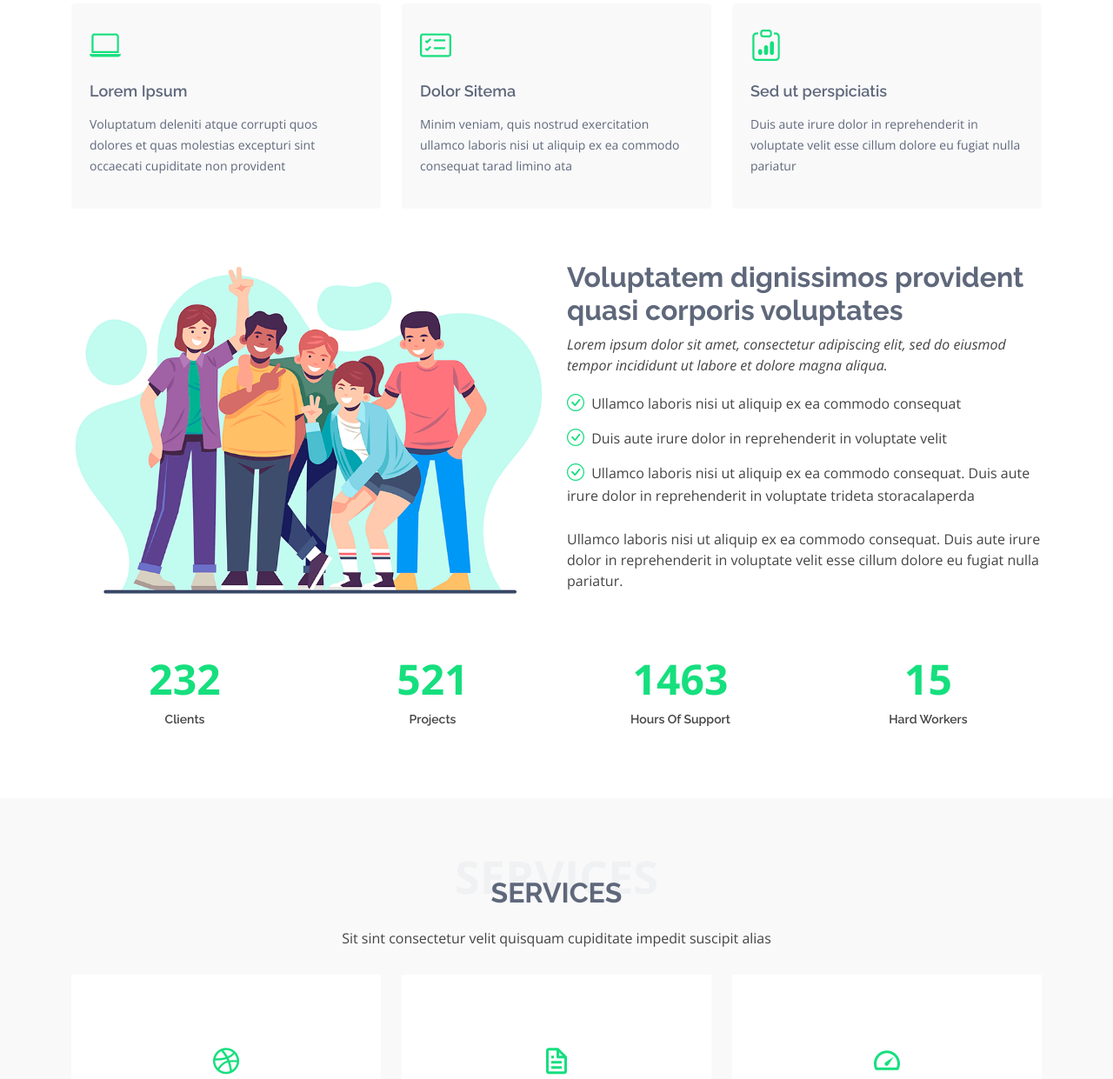
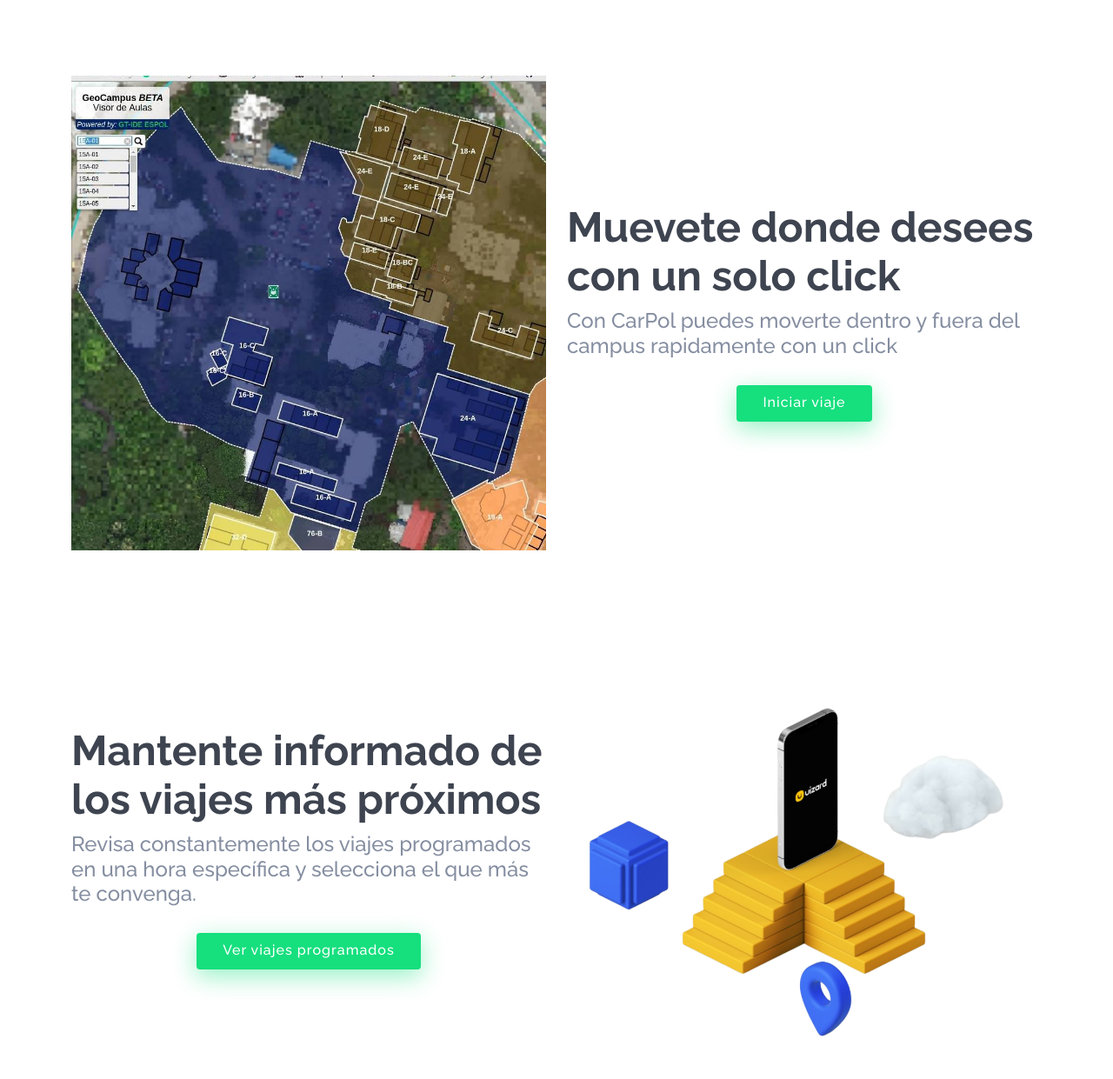
Before and after one commit to Cmenesess/DAWM, a plain HTML site: page eNno/index.html in a window 1280 px wide. Shown: the part 636-1877 px from the top of the page at 87% size. Drawn offline with nearby package versions, Linux system fonts and the light colour scheme.

Commit message:
Implementacion de ventana principal #2

```diff
--- a/eNno/index.html
+++ b/eNno/index.html
@@ -91,96 +91,44 @@
 
   <main id="main">
 
-    <!-- ======= Featured Services Section ======= -->
-    <section id="featured-services" class="featured-services">
+    <!-- ======= About Section ======= -->
+    <section id="hero" class="about">
       <div class="container">
-
         <div class="row">
-          <div class="col-lg-4 col-md-6">
-            <div class="icon-box">
-              <div class="icon"><i class="bi bi-laptop"></i></div>
-              <h4 class="title"><a href="">Lorem Ipsum</a></h4>
-              <p class="description">Voluptatum deleniti atque corrupti quos dolores et quas molestias excepturi sint occaecati cupiditate non provident</p>
-            </div>
+          <div class="col-lg-6 order-1 order-lg-0 hero-img">
+            <img src="assets/img/geocampus.jpg" class="img-fluid animated" alt="Foto de conductores">
           </div>
-          <div class="col-lg-4 col-md-6 mt-4 mt-md-0">
-            <div class="icon-box">
-              <div class="icon"><i class="bi bi-card-checklist"></i></div>
-              <h4 class="title"><a href="">Dolor Sitema</a></h4>
-              <p class="description">Minim veniam, quis nostrud exercitation ullamco laboris nisi ut aliquip ex ea commodo consequat tarad limino ata</p>
-            </div>
-          </div>
-          <div class="col-lg-4 col-md-6 mt-4 mt-lg-0">
-            <div class="icon-box">
-              <div class="icon"><i class="bi bi-clipboard-data"></i></div>
-              <h4 class="title"><a href="">Sed ut perspiciatis</a></h4>
-              <p class="description">Duis aute irure dolor in reprehenderit in voluptate velit esse cillum dolore eu fugiat nulla pariatur</p>
+          <div class="col-lg-6 pt-5 pt-lg-0 order-2 order-lg-1 d-flex flex-column justify-content-center">
+            <h1>Muevete donde desees con un solo click</h1>
+            <h2>Con CarPol puedes moverte dentro y fuera del campus rapidamente con un click</h2>
+            <div class="d-flex justify-content-evenly">
+              <a href="#about" class="btn-get-started scrollto">Iniciar viaje</a>
             </div>
           </div>
         </div>
-
-      </div>
-    </section><!-- End Featured Services Section -->
-
-    <!-- ======= About Section ======= -->
-    <section id="about" class="about">
-      <div class="container">
-
-        <div class="row">
-          <div class="col-lg-6">
-            <img src="assets/img/about.png" class="img-fluid" alt="">
-          </div>
-          <div class="col-lg-6 pt-4 pt-lg-0 content">
-            <h3>Voluptatem dignissimos provident quasi corporis voluptates</h3>
-            <p class="fst-italic">
-              Lorem ipsum dolor sit amet, consectetur adipiscing elit, sed do eiusmod tempor incididunt ut labore et dolore
-              magna aliqua.
-            </p>
-            <ul>
-              <li><i class="bi bi-check-circle"></i> Ullamco laboris nisi ut aliquip ex ea commodo consequat</li>
-              <li><i class="bi bi-check-circle"></i> Duis aute irure dolor in reprehenderit in voluptate velit</li>
-              <li><i class="bi bi-check-circle"></i> Ullamco laboris nisi ut aliquip ex ea commodo consequat. Duis aute irure dolor in reprehenderit in voluptate trideta storacalaperda</li>
-            </ul>
-            <p>
-              Ullamco laboris nisi ut aliquip ex ea commodo consequat. Duis aute irure dolor in reprehenderit in voluptate
-              velit esse cillum dolore eu fugiat nulla pariatur.
-            </p>
-          </div>
-        </div>
-
       </div>
     </section><!-- End About Section -->
 
-    <!-- ======= Counts Section ======= -->
-    <section id="counts" class="counts">
+    <!-- ======= About Section 2 ======= -->
+    <section id="hero" class="d-flex align-items-center">
       <div class="container">
+        <div class="row">
+          <div class="col-lg-6 pt-5 pt-lg-0 order-2 order-lg-1 d-flex flex-column justify-content-center">
+            <h1>Mantente informado de los viajes más próximos</h1>
+            <h2>Revisa constantemente los viajes programados en una hora específica y selecciona el que más te convenga.</h2>
+            <div class="d-flex justify-content-evenly">
+              <a href="#about" class="btn-get-started scrollto">Ver viajes programados</a>
+            </div>
+          </div>
+          <div class="col-lg-6 order-1 order-lg-2 hero-img">
+            <img src="assets/img/image-cellphone-PhotoRoom.png" class="img-fluid animated" alt="Foto de conductores">
+          </div>
+        </div>
+      </div>
 
-        <div class="row counters">
+    </section><!-- End Hero --><!-- End About Section 2 -->
 
-          <div class="col-lg-3 col-6 text-center">
-            <span data-purecounter-start="0" data-purecounter-end="232" data-purecounter-duration="1" class="purecounter"></span>
-            <p>Clients</p>
-          </div>
 
-          <div class="col-lg-3 col-6 text-center">
-            <span data-purecounter-start="0" data-purecounter-end="521" data-purecounter-duration="1" class="purecounter"></span>
-            <p>Projects</p>
-          </div>
-
-          <div class="col-lg-3 col-6 text-center">
-            <span data-purecounter-start="0" data-purecounter-end="1463" data-purecounter-duration="1" class="purecounter"></span>
-            <p>Hours Of Support</p>
-          </div>
-
-          <div class="col-lg-3 col-6 text-center">
-            <span data-purecounter-start="0" data-purecounter-end="15" data-purecounter-duration="1" class="purecounter"></span>
-            <p>Hard Workers</p>
-          </div>
-
-        </div>
-
-      </div>
-    </section><!-- End Counts Section -->
 
     <!-- ======= Services Section ======= -->
     <section id="services" class="services section-bg">
```
Also changed, not shown: eNno/assets/img/geocampus.jpg (added), eNno/assets/img/image-cellphone-PhotoRoom.png (added).
